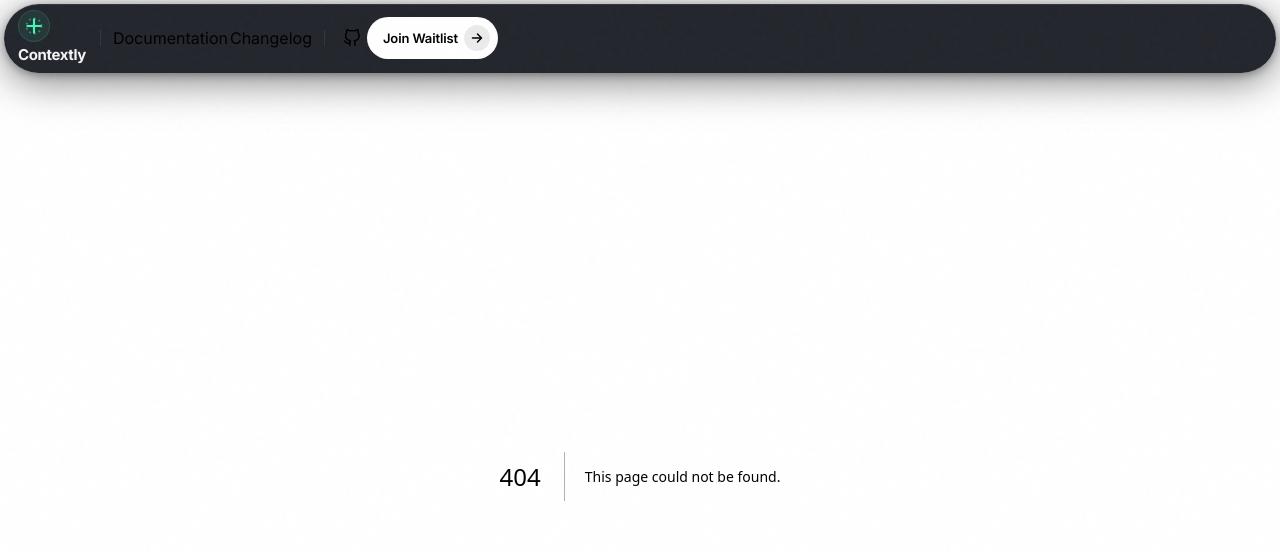
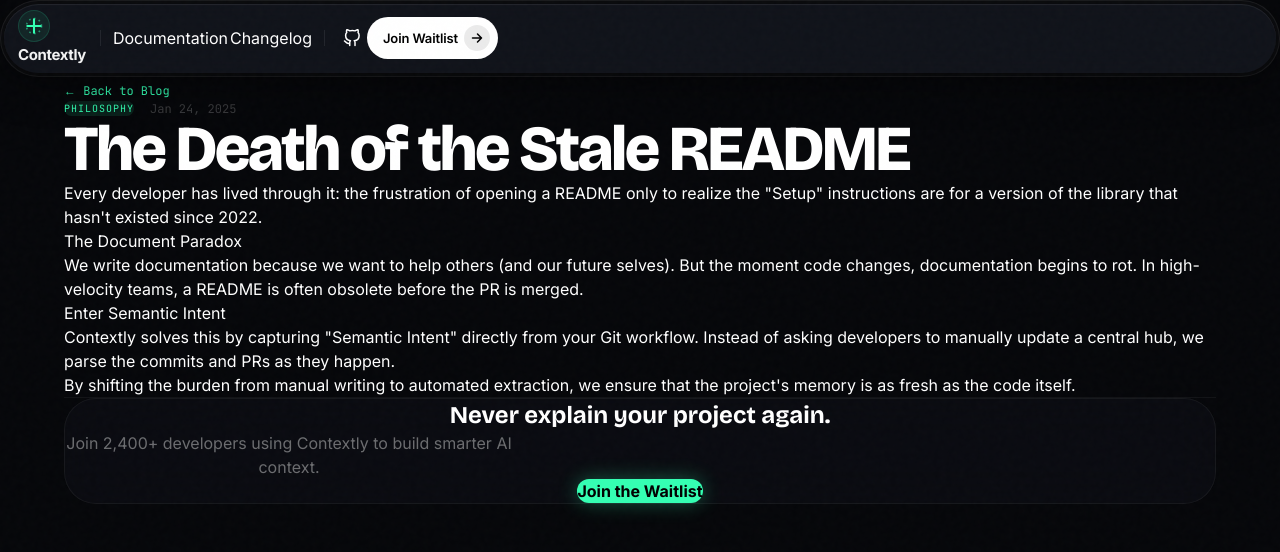
Before and after one commit to GetContextly/contextly, a Next.js app in the folder packages/dashboard/: page /blog/death-of-stale-docs in a window 1280 px wide. Before the commit this address had no page. Shown: the top 552 px of the page. Built offline with nearby package versions, Linux system fonts and the light colour scheme.

Commit message:
feat(blog): implement detailed article view with motion-enhanced layout

```diff
--- /dev/null
+++ b/packages/dashboard/src/app/blog/[slug]/page.tsx
@@ -0,0 +1,93 @@
+'use client';
+
+import React, { use } from 'react';
+import { motion } from 'framer-motion';
+import Link from 'next/link';
+
+const CONTENT: Record<string, any> = {
+  'death-of-stale-docs': {
+    title: 'The Death of the Stale README',
+    date: 'Jan 24, 2025',
+    tag: 'Philosophy',
+    content: `
+      <p>Every developer has lived through it: the frustration of opening a README only to realize the "Setup" instructions are for a version of the library that hasn't existed since 2022.</p>
+      <h2>The Document Paradox</h2>
+      <p>We write documentation because we want to help others (and our future selves). But the moment code changes, documentation begins to rot. In high-velocity teams, a README is often obsolete before the PR is merged.</p>
+      <h2>Enter Semantic Intent</h2>
+      <p>Contextly solves this by capturing "Semantic Intent" directly from your Git workflow. Instead of asking developers to manually update a central hub, we parse the commits and PRs as they happen.</p>
+      <p>By shifting the burden from manual writing to automated extraction, we ensure that the project's memory is as fresh as the code itself.</p>
+    `
+  },
+  'mcp-is-the-new-standard': {
+    title: 'MCP: The New Standard for AI Context',
+    date: 'Jan 22, 2025',
+    tag: 'Technical',
+    content: `
+      <p>AI agents are powerful, but they are only as good as the context they can access. Until now, every agent (Claude, Cursor, Copilot) had to invent its own way of reading a codebase.</p>
+      <h2>What is MCP?</h2>
+      <p>The Model Context Protocol (MCP) is an open standard that allows AI models to securely and efficiently query external data sources. Contextly is built as an MCP server, meaning it speaks the native language of next-generation AI tools.</p>
+      <h2>Why it Matters</h2>
+      <p>With Contextly, you don't just give an agent files; you give it an architectural brain. It can ask "Why did we choose Supabase?" and get a reasoned answer based on past decisions.</p>
+    `
+  },
+  'switching-agents-seamlessly': {
+    title: 'Stop Explaining Your Code to Claude',
+    date: 'Jan 15, 2025',
+    tag: 'Guide',
+    content: `
+      <p>Switching from Cursor to Claude Code usually means spending 10 minutes re-explaining your project's architecture, tech stack, and recent refactors. It's the "Explainer's Tax," and it's killing your productivity.</p>
+      <h2>Persistence is Key</h2>
+      <p>Contextly creates a persistent memory layer that exists outside of any single agent session. When you switch tools, the new agent simply queries the Contextly MCP server and picks up exactly where the last one left off.</p>
+      <h2>The Workflow</h2>
+      <ol>
+        <li>Run <code>contextly sync</code> after a refactor.</li>
+        <li>Open your next agent session.</li>
+        <li>The agent automatically reads the latest architectural brief.</li>
+      </ol>
+    `
+  }
+};
+
+export default function BlogPostPage({ params }: { params: Promise<{ slug: string }> }) {
+  const { slug } = use(params);
+  const post = CONTENT[slug];
+
+  if (!post) return <div className="p-20 text-center text-white/40 font-mono">Post not found.</div>;
+
+  return (
+    <main className="bg-[#06070a] min-h-screen text-white pt-40 pb-20">
+      <div className="container max-w-3xl mx-auto">
+        <motion.div
+          initial={{ opacity: 0, y: 20 }}
+          animate={{ opacity: 1, y: 0 }}
+        >
+          <Link href="/blog" className="text-signal-green text-xs font-mono mb-8 inline-block hover:underline">
+            ← Back to Blog
+          </Link>
+
+          <div className="flex items-center gap-4 mb-8">
+            <span className="px-3 py-1 rounded-full bg-signal-green/10 text-signal-green text-[10px] font-mono uppercase tracking-widest">{post.tag}</span>
+            <span className="text-white/20 text-xs font-mono">{post.date}</span>
+          </div>
+
+          <h1 className="heading-l mb-12">{post.title}</h1>
+
+          <div
+            className="prose prose-invert max-w-none prose-headings:font-display prose-headings:font-bold prose-p:text-white/60 prose-p:leading-relaxed prose-p:text-lg prose-h2:text-white prose-h2:text-3xl prose-h2:mt-16 prose-h2:mb-8"
+            dangerouslySetInnerHTML={{ __html: post.content }}
+          />
+
+          <div className="mt-20 pt-10 border-t border-white/5">
+            <div className="glass-dark rounded-[2rem] p-10 text-center">
+              <h3 className="text-2xl font-display font-bold mb-4">Never explain your project again.</h3>
+              <p className="text-white/40 mb-8 max-w-md mx-auto">Join 2,400+ developers using Contextly to build smarter AI context.</p>
+              <button className="px-8 py-4 rounded-2xl bg-signal-green text-black font-bold shadow-[0_0_20px_rgba(52,255,179,0.3)]">
+                Join the Waitlist
+              </button>
+            </div>
+          </div>
+        </motion.div>
+      </div>
+    </main>
+  );
+}
```
